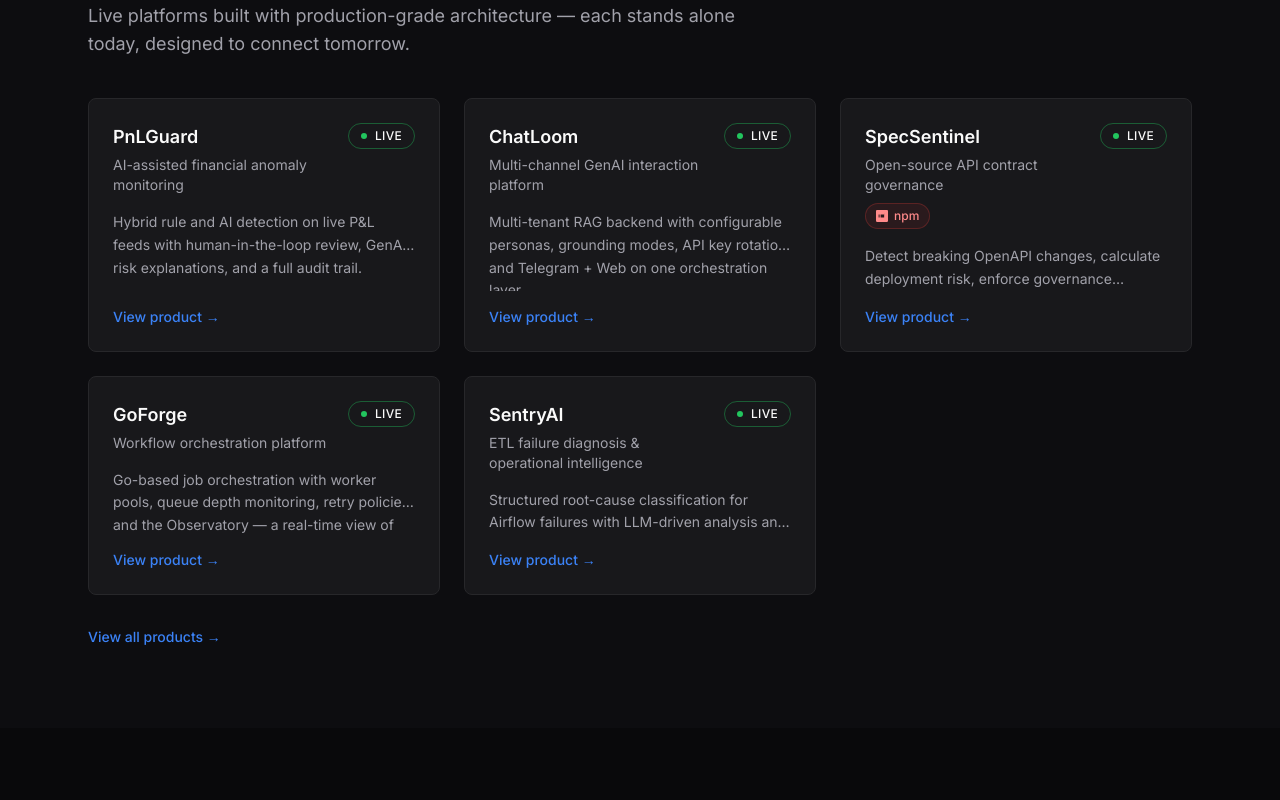
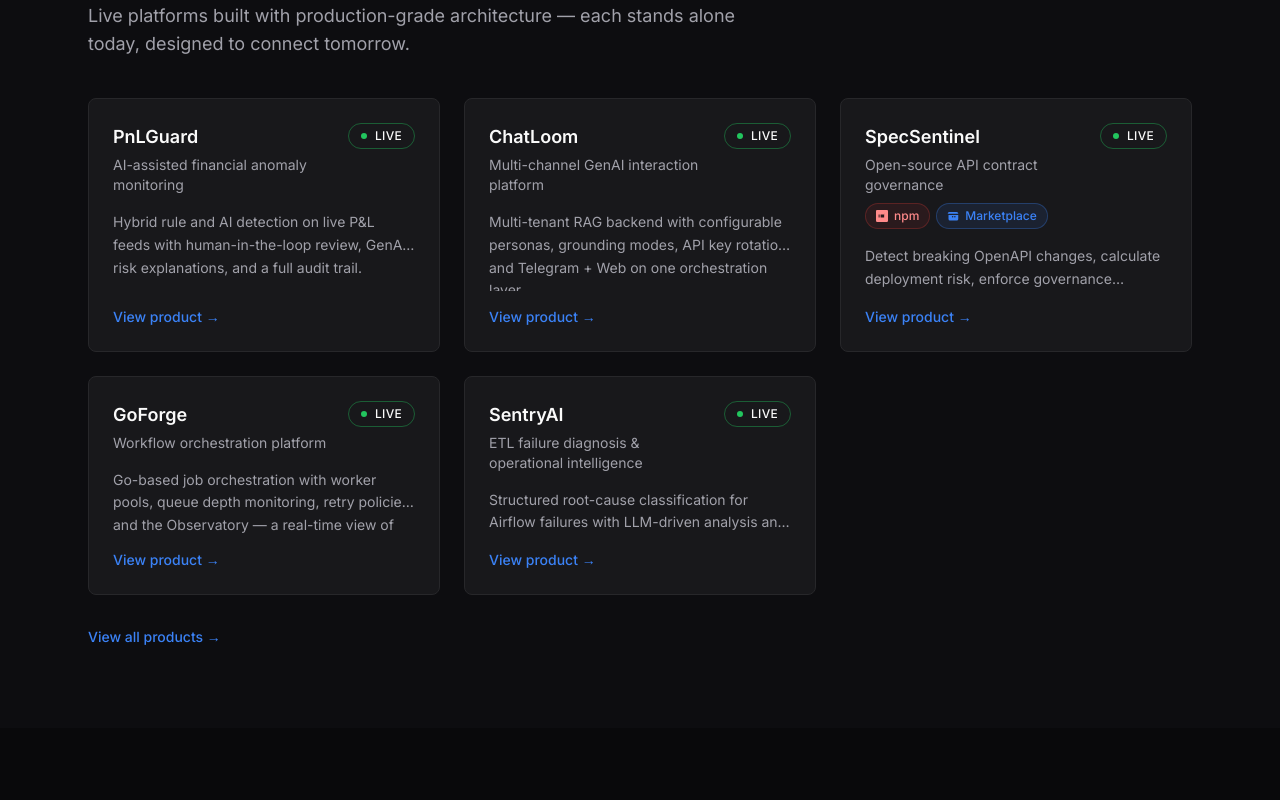
Before and after one commit to sdeashirvad/sdeashirvadLabs, a React (Vite) app: page / in a window 1280 px wide. Shown: the part 1040-1840 px from the top of the page. Built offline with nearby package versions, Linux system fonts and the light colour scheme.

Commit message:
HUSTLER | Added GitHub MarketPlace

```diff
--- /dev/null
+++ b/src/components/ui/MarketplaceIcon.tsx
@@ -0,0 +1,16 @@
+interface MarketplaceIconProps {
+  className?: string;
+}
+
+export function MarketplaceIcon({ className }: MarketplaceIconProps) {
+  return (
+    <svg
+      viewBox="0 0 24 24"
+      fill="currentColor"
+      className={className}
+      aria-hidden="true"
+    >
+      <path d="M4.5 3.75a3 3 0 0 0-3 3v.75h21v-.75a3 3 0 0 0-3-3h-15Zm-1.5 6v8.25a3 3 0 0 0 3 3h13.5a3 3 0 0 0 3-3V9.75H3Zm6.75 3.75a1.5 1.5 0 1 1 3 0 1.5 1.5 0 0 1-3 0Zm4.5 0a1.5 1.5 0 1 1 3 0 1.5 1.5 0 0 1-3 0Z" />
+    </svg>
+  );
+}
--- a/src/components/ui/ProductCard.tsx
+++ b/src/components/ui/ProductCard.tsx
@@ -2,6 +2,7 @@ import { Link } from "react-router-dom";
 import type { Product } from "../../content/types";
 import { StatusBadge } from "./StatusBadge";
 import { NpmIcon } from "./NpmIcon";
+import { MarketplaceIcon } from "./MarketplaceIcon";
 
 interface ProductCardProps {
   product: Product;
@@ -20,11 +21,21 @@ export function ProductCard({ product, compact = false }: ProductCardProps) {
             {product.name}
           </h3>
           <p className="mt-1 text-sm text-muted-foreground">{product.tagline}</p>
-          {product.moat && (
-            <span className="mt-2 inline-flex items-center gap-1.5 rounded-full border border-[#cb3837]/30 bg-[#cb3837]/10 px-2.5 py-1 text-xs font-medium text-[#ff8a8a]">
-              <NpmIcon className="h-3 w-3" />
-              npm
-            </span>
+          {(product.npm || product.marketplace) && (
+            <div className="mt-2 flex flex-wrap gap-1.5">
+              {product.npm && (
+                <span className="inline-flex items-center gap-1.5 rounded-full border border-[#cb3837]/30 bg-[#cb3837]/10 px-2.5 py-1 text-xs font-medium text-[#ff8a8a]">
+                  <NpmIcon className="h-3 w-3" />
+                  npm
+                </span>
+              )}
+              {product.marketplace && (
+                <span className="inline-flex items-center gap-1.5 rounded-full border border-accent/30 bg-accent/10 px-2.5 py-1 text-xs font-medium text-accent">
+                  <MarketplaceIcon className="h-3 w-3" />
+                  Marketplace
+                </span>
+              )}
+            </div>
           )}
         </div>
         <StatusBadge status={product.status} />
--- a/src/content/products.ts
+++ b/src/content/products.ts
@@ -74,7 +74,8 @@ export const products: Product[] = [
     url: "https://specsentinel.sdeashirvad.com",
     github: "https://github.com/sdeashirvad/specsentinel",
     npm: "https://www.npmjs.com/package/specsentinel",
-    moat: "Published on npm — install via npx specsentinel in any CI pipeline",
+    marketplace: "https://github.com/marketplace/actions/specsentinel",
+    moat: "Live on npm & GitHub Marketplace — drop into any CI pipeline",
     storyKey: "specsentinel",
     problem:
       "Breaking API changes ship through PRs undetected until production — contract drift has no gate.",
@@ -104,6 +105,7 @@ export const products: Product[] = [
       metrics: [
         "Breaking OpenAPI change detection with deployment risk scoring",
         "Published on npm — npx specsentinel for CI/CD pipelines",
+        "GitHub Marketplace Action — one-click install in workflows",
         "CLI, GitHub Actions, and PR comment integrations",
       ],
     featured: false,
--- a/src/content/types.ts
+++ b/src/content/types.ts
@@ -10,6 +10,7 @@ export interface Product {
   url?: string;
   github?: string;
   npm?: string;
+  marketplace?: string;
   moat?: string;
   privateSource?: boolean;
   storyKey: string;
--- a/src/pages/ProductPage.tsx
+++ b/src/pages/ProductPage.tsx
@@ -3,6 +3,7 @@ import { ExternalLink } from "lucide-react";
 import { PageMeta } from "../components/PageMeta";
 import { StatusBadge } from "../components/ui/StatusBadge";
 import { NpmIcon } from "../components/ui/NpmIcon";
+import { MarketplaceIcon } from "../components/ui/MarketplaceIcon";
 import { FeaturePanel } from "../components/ui/FeaturePanel";
 import { ArchitectureCard } from "../components/ui/ArchitectureCard";
 import { MetricCard } from "../components/ui/MetricCard";
@@ -54,15 +55,35 @@ export function ProductPage() {
           <p className="mt-4 text-xl text-muted-foreground">{product.tagline}</p>
 
           {product.moat && (
+            <div className="mt-4 space-y-3">
+              <p className="text-sm font-medium text-muted-foreground">
+                {product.moat}
+              </p>
+              <div className="flex flex-wrap gap-3">
+                {product.npm && (
                   <a
                     href={product.npm}
                     target="_blank"
                     rel="noopener noreferrer"
-              className="mt-4 inline-flex items-center gap-2 rounded-lg border border-[#cb3837]/30 bg-[#cb3837]/10 px-4 py-2.5 text-sm font-medium text-[#ff8a8a] transition-colors hover:bg-[#cb3837]/20"
+                    className="inline-flex items-center gap-2 rounded-lg border border-[#cb3837]/30 bg-[#cb3837]/10 px-4 py-2.5 text-sm font-medium text-[#ff8a8a] transition-colors hover:bg-[#cb3837]/20"
                   >
                     <NpmIcon className="h-4 w-4 shrink-0" />
-              {product.moat}
+                    npm package
                   </a>
+                )}
+                {product.marketplace && (
+                  <a
+                    href={product.marketplace}
+                    target="_blank"
+                    rel="noopener noreferrer"
+                    className="inline-flex items-center gap-2 rounded-lg border border-accent/30 bg-accent/10 px-4 py-2.5 text-sm font-medium text-accent transition-colors hover:bg-accent/20"
+                  >
+                    <MarketplaceIcon className="h-4 w-4 shrink-0" />
+                    GitHub Marketplace
+                  </a>
+                )}
+              </div>
+            </div>
           )}
 
           <div className="mt-6 flex flex-wrap gap-3">
@@ -97,6 +118,18 @@ export function ProductPage() {
               >
                 <NpmIcon className="h-4 w-4" />
                 npm package
+                <ExternalLink className="h-4 w-4" aria-hidden="true" />
+              </a>
+            )}
+            {product.marketplace && (
+              <a
+                href={product.marketplace}
+                target="_blank"
+                rel="noopener noreferrer"
+                className="inline-flex min-h-[44px] items-center gap-2 rounded-lg border border-accent/40 bg-accent/10 px-5 py-2.5 text-sm font-medium text-accent hover:bg-accent/20"
+              >
+                <MarketplaceIcon className="h-4 w-4" />
+                GitHub Marketplace
                 <ExternalLink className="h-4 w-4" aria-hidden="true" />
               </a>
             )}
```
Lines whose indentation alone changed are shown as unchanged.
